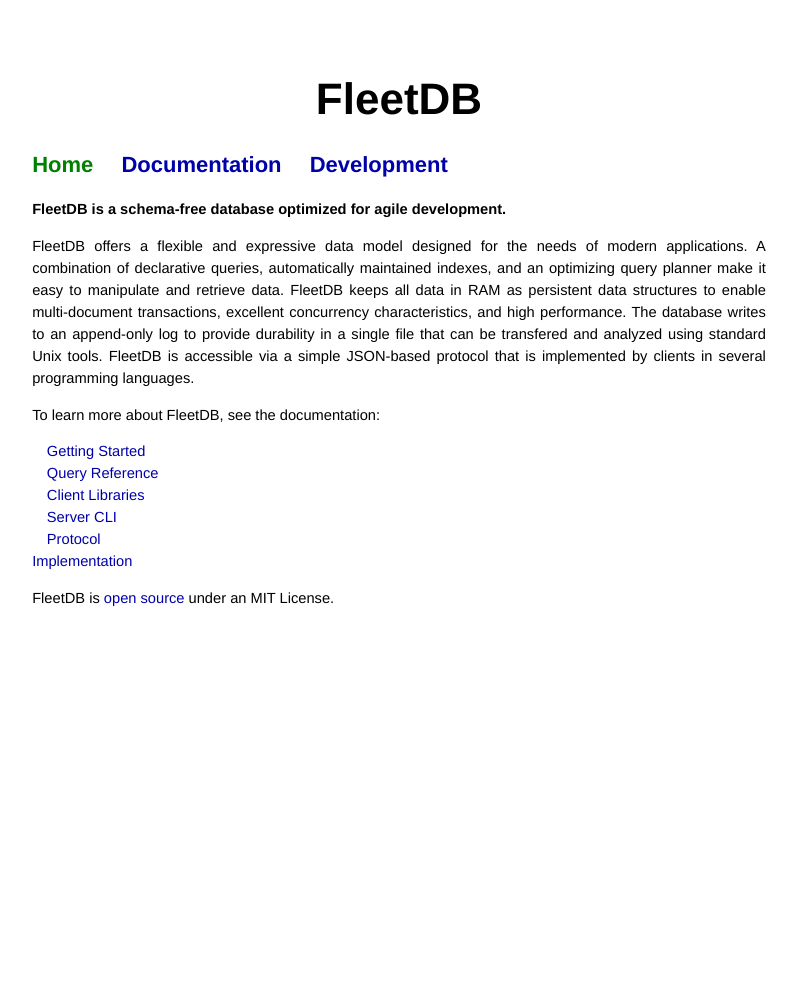
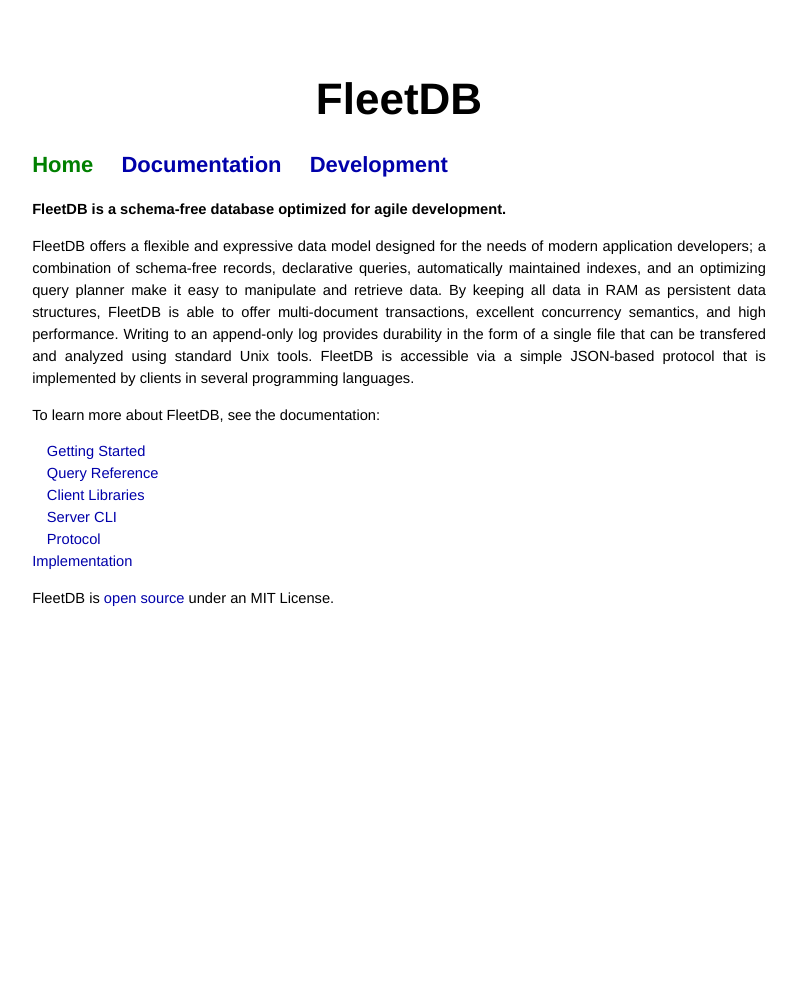
Before and after one commit to mmcgrana/fleetdb.org, a Jekyll site: the page built from index.html, in a window 1280 px wide. Shown: the whole page, without its empty margins (241-1038 px from the left). Built offline with Jekyll 4.4.1, drawn with Linux system fonts in a browser that asks for light colours.

Commit message:
Copyediting.

```diff
--- a/index.html
+++ b/index.html
@@ -5,7 +5,7 @@ home_tab: true
 
 <p><strong>FleetDB is a schema-free database optimized for agile development.</strong></p>
 
-<p>FleetDB offers a flexible and expressive data model designed for the needs of modern applications. A combination of declarative queries, automatically maintained indexes, and an optimizing query planner make it easy to manipulate and retrieve data. FleetDB keeps all data in RAM as persistent data structures to enable multi-document transactions, excellent concurrency characteristics, and high performance. The database writes to an append-only log to provide durability in a single file that can be transfered and analyzed using standard Unix tools. FleetDB is accessible via a simple JSON-based protocol that is implemented by clients in several programming languages.</p>
+<p>FleetDB offers a flexible and expressive data model designed for the needs of modern application developers; a combination of schema-free records, declarative queries, automatically maintained indexes, and an optimizing query planner make it easy to manipulate and retrieve data. By keeping all data in RAM as persistent data structures, FleetDB is able to offer multi-document transactions, excellent concurrency semantics, and high performance. Writing to an append-only log provides durability in the form of a single file that can be transfered and analyzed using standard Unix tools. FleetDB is accessible via a simple JSON-based protocol that is implemented by clients in several programming languages.</p>
 
 <p>To learn more about FleetDB, see the documentation:</p>
 
```
